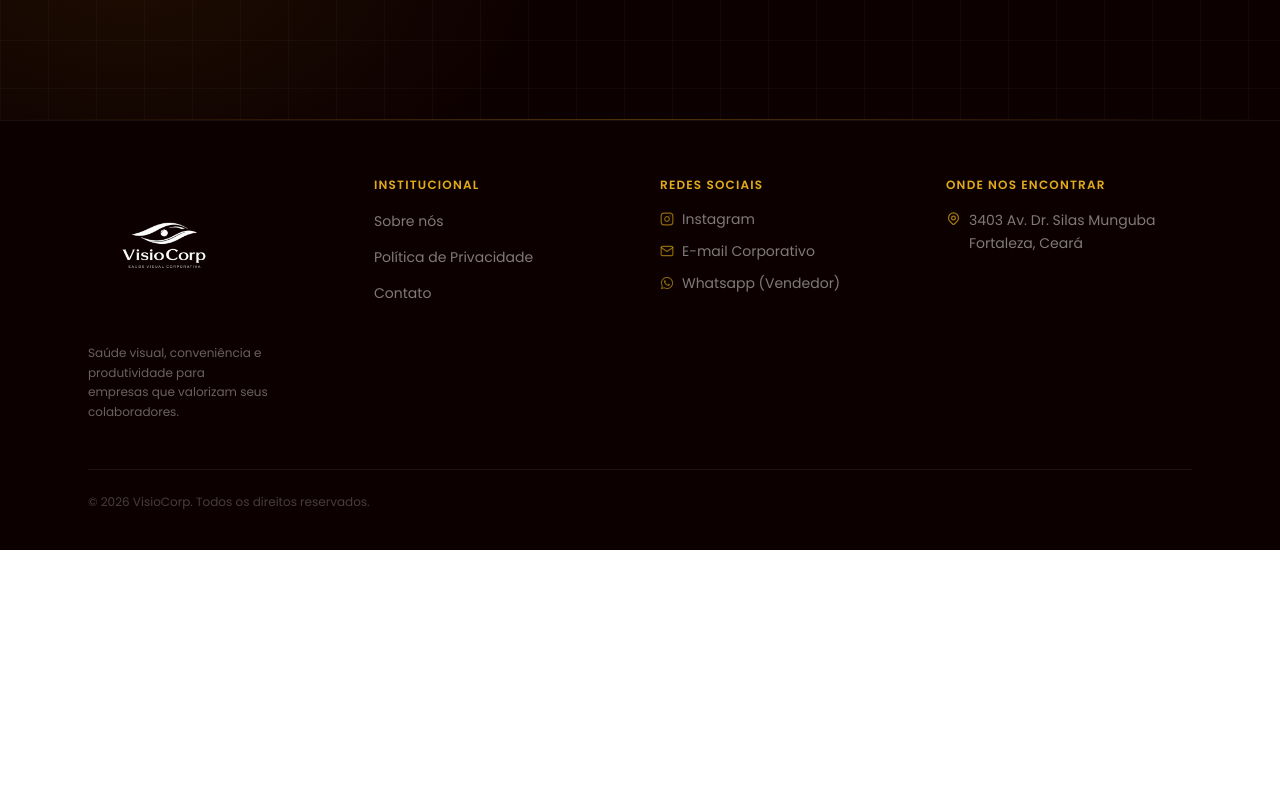
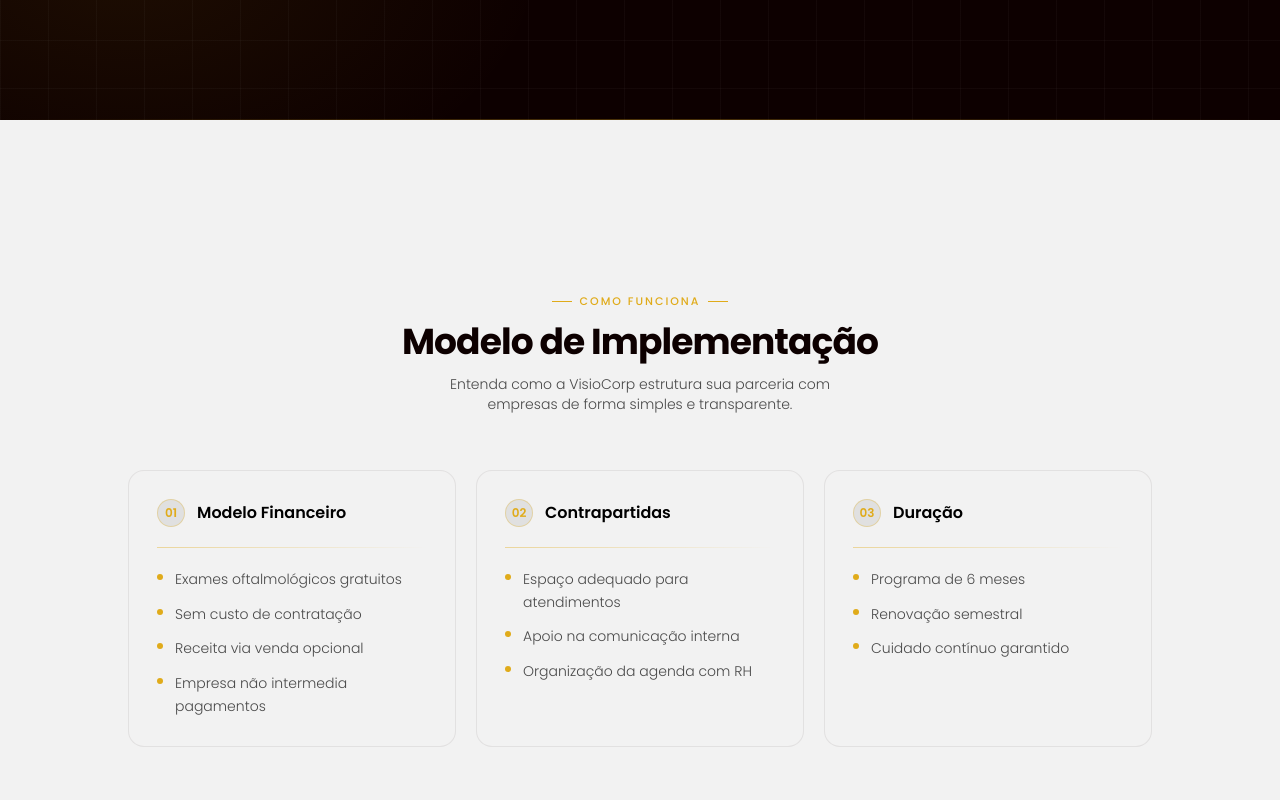
Before and after one commit to Equipe-NextSolve/visio-corp, a Next.js app: page /companies in a window 1280 px wide. Shown: the part 680-1480 px from the top of the page. Before the commit the page ends 1230 px from the top, so only its background shows below. Built offline with nearby package versions, Linux system fonts and the light colour scheme.

Commit message:
Criado a sessão de modelo financeiro na página de empresas

```diff
--- a/src/components/companies/CompanieHeader.jsx
+++ b/src/components/companies/CompanieHeader.jsx
@@ -1,4 +1,5 @@
 import Image from "next/image";
+import Link from "next/link";
 
 export default function CompanieHeader() {
   return (
@@ -55,28 +56,27 @@ export default function CompanieHeader() {
           </div>
 
           <div className="flex items-center gap-4 pt-1">
-            <button
+            <Link
               type="button"
+              href="/about"
               className="bg-gold hover:bg-gold/90 text-black text-sm font-semibold px-7 py-3 rounded-full transition-all duration-200 hover:-translate-y-0.5 hover:shadow-[0_8px_24px_rgba(224,171,26,0.35)]"
             >
               Saiba mais
-            </button>
-            <button
+            </Link>
+            <Link
               type="button"
+              href='/contact'
               className="text-white/60 hover:text-white text-sm font-light flex items-center gap-2 transition-colors duration-200"
             >
               Entre em contato
               <span className="text-gold">→</span>
-            </button>
+            </Link>
           </div>
         </div>
 
-        {/* Right — image */}
         <div className="relative shrink-0">
-          {/* Glow behind image */}
           <div className="absolute -inset-4 bg-[radial-gradient(ellipse_at_center,rgba(224,171,26,0.18)_0%,transparent_70%)] rounded-3xl" />
 
-          {/* Gold frame accent */}
           <div className="absolute -top-2 -right-2 w-24 h-24 border-t border-r border-gold/40 rounded-tr-2xl" />
           <div className="absolute -bottom-2 -left-2 w-24 h-24 border-b border-l border-gold/40 rounded-bl-2xl" />
 
--- a/src/components/companies/CompaniesMain.jsx
+++ b/src/components/companies/CompaniesMain.jsx
@@ -1,9 +1,11 @@
 import CompanieHeader from "./CompanieHeader";
+import FinancialModel from "./FinancialModel";
 
 export default function CompaniesMain() {
   return (
     <main>
       <CompanieHeader />
+      <FinancialModel />
     </main>
   );
 }
--- a/src/components/companies/FinancialModel.jsx
+++ b/src/components/companies/FinancialModel.jsx
@@ -1,7 +1,86 @@
 export default function FinancialModel() {
+  const sections = [
+    {
+      id: 1,
+      title: "Modelo Financeiro",
+      items: [
+        "Exames oftalmológicos gratuitos",
+        "Sem custo de contratação",
+        "Receita via venda opcional",
+        "Empresa não intermedia pagamentos",
+      ],
+    },
+    {
+      id: 2,
+      title: "Contrapartidas",
+      items: [
+        "Espaço adequado para atendimentos",
+        "Apoio na comunicação interna",
+        "Organização da agenda com RH",
+      ],
+    },
+    {
+      id: 3,
+      title: "Duração",
+      items: [
+        "Programa de 6 meses",
+        "Renovação semestral",
+        "Cuidado contínuo garantido",
+      ],
+    },
+  ];
+
   return (
-    <section className="">
-        <h1 className="">Nosso Modelo Financeiro</h1>
+    <section className="relative w-full min-h-screen flex items-center bg-white py-20 px-6 overflow-hidden">
+      <div className="relative z-10 max-w-5xl mx-auto">
+        <div className="flex flex-col items-center gap-3 mb-14">
+          <div className="flex items-center gap-2">
+            <span className="w-5 h-px bg-gold" />
+            <span className="text-gold text-[11px] font-medium tracking-[0.18em] uppercase">
+              Como funciona
+            </span>
+            <span className="w-5 h-px bg-gold" />
+          </div>
+          <h2 className="text-3xl md:text-4xl font-bold text-black tracking-tight text-center">
+            Modelo de Implementação
+          </h2>
+          <p className="text-gray text-sm font-light text-center max-w-md">
+            Entenda como a VisioCorp estrutura sua parceria com empresas de
+            forma simples e transparente.
+          </p>
+        </div>
+
+        <div className="grid gap-5 md:grid-cols-2 lg:grid-cols-3">
+          {sections.map((section) => (
+            <div
+              key={section.id}
+              className="group bg-white border border-black/[0.07] hover:border-gold/50 rounded-2xl p-7 transition-all duration-300 hover:-translate-y-1 hover:shadow-[0_8px_32px_rgba(224,171,26,0.10)]"
+            >
+              <div className="flex items-center gap-3 mb-5">
+                <span className="flex items-center justify-center w-7 h-7 rounded-full bg-gray/10 border border-gold/30 text-gold text-xs font-semibold">
+                  {String(section.id).padStart(2, "0")}
+                </span>
+                <h3 className="text-balck font-semibold text-base">
+                  {section.title}
+                </h3>
+              </div>
+
+              <div className="w-full h-px bg-linear-to-r from-gold/40 to-transparent mb-5" />
+
+              <ul className="flex flex-col gap-3">
+                {section.items.map((item) => (
+                  <li key={item} className="flex items-start gap-3">
+                    <span className="mt-1.5 w-1.5 h-1.5 rounded-full bg-gold shrink-0" />
+                    <span className="text-gray text-sm font-light leading-relaxed">
+                      {item}
+                    </span>
+                  </li>
+                ))}
+              </ul>
+            </div>
+          ))}
+        </div>
+      </div>
     </section>
-  )
+  );
 }
```
Also changed, not shown: src/layout/header/Sidebar.jsx (+11 -18 lines).
